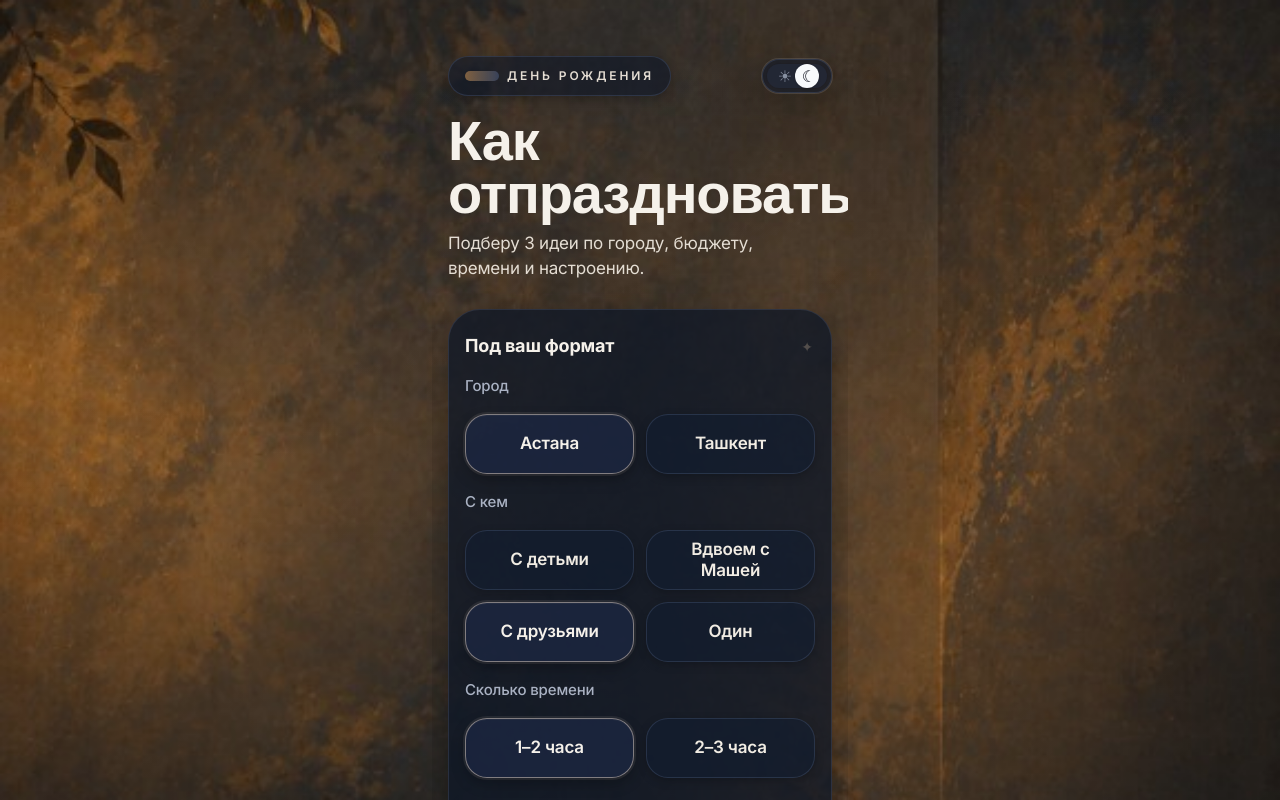
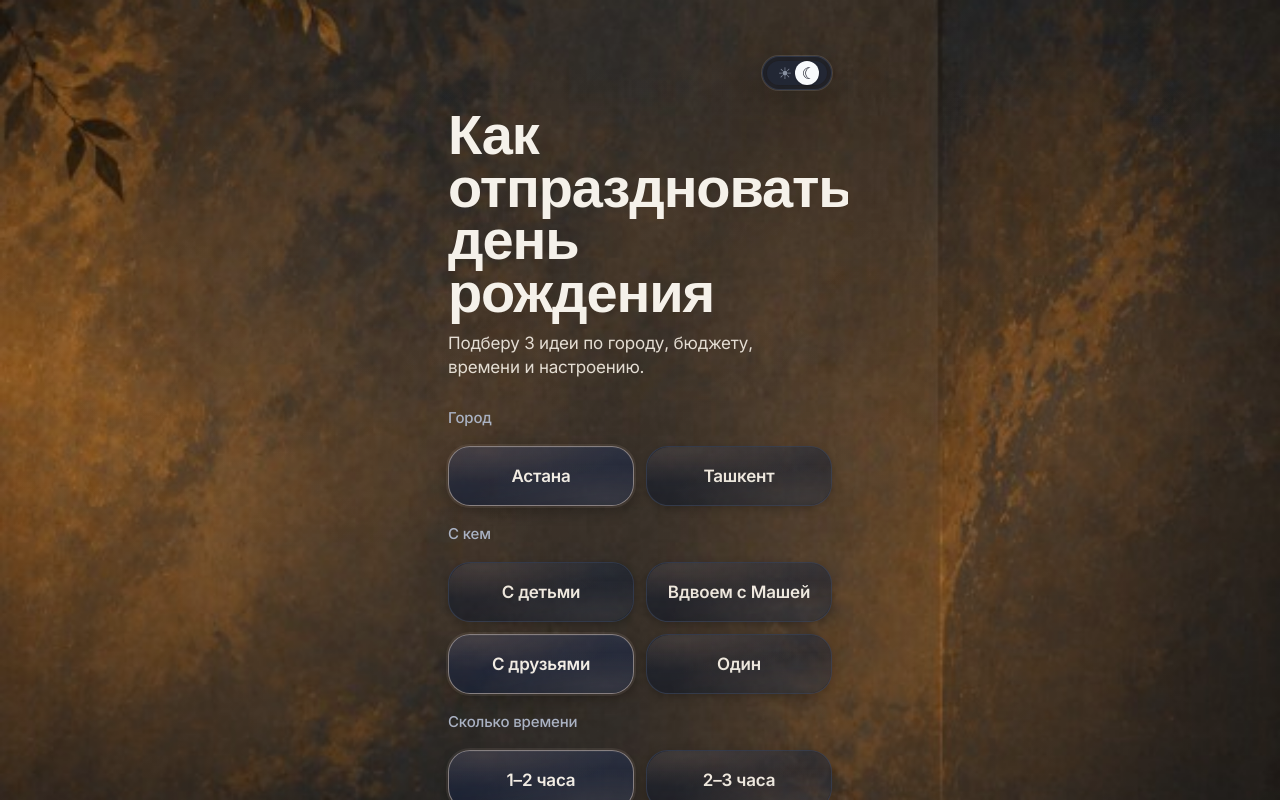
Before and after one commit to m05v08-gif/Nikitabirthday, a Next.js app: page /ideas in a window 1280 px wide. Shown: the top 800 px of the page. Built offline with nearby package versions, Linux system fonts and the light colour scheme.

Commit message:
Ideas: remove badge and filter card, 3-line title, +10% button transparency

```diff
--- a/src/app/globals.css
+++ b/src/app/globals.css
@@ -130,10 +130,10 @@ html[data-theme="light"] ::selection {
   --ideas-text-secondary: #E4DDD3;
   --ideas-text-muted: #AAB2C3;
 
-  --ideas-surface-main: rgba(14, 23, 39, 0.76);
-  --ideas-surface-secondary: rgba(17, 29, 49, 0.58);
-  --ideas-surface-chip: rgba(18, 30, 51, 0.54);
-  --ideas-surface-selected: rgba(30, 41, 68, 0.72);
+  --ideas-surface-main: rgba(14, 23, 39, 0.68);
+  --ideas-surface-secondary: rgba(17, 29, 49, 0.52);
+  --ideas-surface-chip: rgba(18, 30, 51, 0.49);
+  --ideas-surface-selected: rgba(30, 41, 68, 0.65);
 
   --ideas-border-main: rgba(110, 125, 154, 0.22);
   --ideas-border-chip: rgba(77, 93, 126, 0.36);
@@ -150,24 +150,24 @@ html[data-theme="light"] ::selection {
     0 6px 14px rgba(0, 0, 0, 0.26),
     inset 0 1px 0 rgba(255, 255, 255, 0.04);
 
-  --ideas-cta-bg: linear-gradient(180deg, rgba(248, 244, 238, 0.98) 0%, rgba(235, 227, 214, 0.98) 100%);
+  --ideas-cta-bg: linear-gradient(180deg, rgba(248, 244, 238, 0.88) 0%, rgba(235, 227, 214, 0.88) 100%);
   --ideas-cta-border: rgba(255, 255, 255, 0.10);
   --ideas-cta-fg: #121A2A;
 
-  --ideas-helper-bg: rgba(16, 25, 42, 0.66);
+  --ideas-helper-bg: rgba(16, 25, 42, 0.59);
   --ideas-helper-icon-bg: rgba(214, 154, 87, 0.14);
   --ideas-shadow-helper: 0 10px 24px rgba(0, 0, 0, 0.24);
 
-  --ideas-results-bg: rgba(14, 23, 39, 0.64);
+  --ideas-results-bg: rgba(14, 23, 39, 0.58);
   --ideas-results-border: rgba(110, 125, 154, 0.20);
   --ideas-shadow-results: 0 10px 28px rgba(0, 0, 0, 0.28);
 
-  --ideas-result-bg: rgba(18, 29, 48, 0.70);
+  --ideas-result-bg: rgba(18, 29, 48, 0.63);
   --ideas-result-border: rgba(87, 103, 136, 0.30);
   --ideas-shadow-result: 0 10px 28px rgba(0, 0, 0, 0.28);
   --ideas-result-fg: #E6DED4;
 
-  --ideas-bottom-bg: rgba(14, 23, 39, 0.66);
+  --ideas-bottom-bg: rgba(14, 23, 39, 0.59);
   --ideas-shadow-bottom: 0 10px 22px rgba(0, 0, 0, 0.24);
 
   --ideas-pad-x: 16px;
@@ -185,10 +185,10 @@ html[data-theme="light"] .ideas-page {
   --ideas-text-secondary: #3A4251;
   --ideas-text-muted: #7A8190;
 
-  --ideas-surface-main: rgba(248, 244, 238, 0.84);
-  --ideas-surface-secondary: rgba(255, 255, 255, 0.52);
-  --ideas-surface-chip: rgba(255, 255, 255, 0.44);
-  --ideas-surface-selected: rgba(248, 240, 234, 0.92);
+  --ideas-surface-main: rgba(248, 244, 238, 0.76);
+  --ideas-surface-secondary: rgba(255, 255, 255, 0.47);
+  --ideas-surface-chip: rgba(255, 255, 255, 0.40);
+  --ideas-surface-selected: rgba(248, 240, 234, 0.83);
 
   --ideas-border-main: rgba(194, 183, 164, 0.40);
   --ideas-border-chip: rgba(173, 180, 192, 0.38);
@@ -204,24 +204,24 @@ html[data-theme="light"] .ideas-page {
     0 0 0 2px rgba(245, 232, 222, 0.92),
     0 4px 12px rgba(188, 144, 109, 0.10);
 
-  --ideas-cta-bg: linear-gradient(180deg, rgba(248, 239, 229, 0.98) 0%, rgba(241, 224, 204, 0.98) 100%);
+  --ideas-cta-bg: linear-gradient(180deg, rgba(248, 239, 229, 0.88) 0%, rgba(241, 224, 204, 0.88) 100%);
   --ideas-cta-border: rgba(228, 197, 172, 0.56);
   --ideas-cta-fg: #1F2433;
 
-  --ideas-helper-bg: rgba(248, 244, 238, 0.72);
+  --ideas-helper-bg: rgba(248, 244, 238, 0.65);
   --ideas-helper-icon-bg: rgba(235, 201, 175, 0.24);
   --ideas-shadow-helper: 0 8px 22px rgba(82, 63, 39, 0.06);
 
-  --ideas-results-bg: rgba(248, 244, 238, 0.64);
+  --ideas-results-bg: rgba(248, 244, 238, 0.58);
   --ideas-results-border: rgba(194, 183, 164, 0.32);
   --ideas-shadow-results: 0 8px 24px rgba(82, 63, 39, 0.06);
 
-  --ideas-result-bg: rgba(252, 250, 246, 0.88);
+  --ideas-result-bg: rgba(252, 250, 246, 0.79);
   --ideas-result-border: rgba(201, 190, 172, 0.36);
   --ideas-shadow-result: 0 8px 24px rgba(82, 63, 39, 0.07);
   --ideas-result-fg: #2E3444;
 
-  --ideas-bottom-bg: rgba(248, 244, 238, 0.74);
+  --ideas-bottom-bg: rgba(248, 244, 238, 0.67);
   --ideas-shadow-bottom: 0 8px 22px rgba(82, 63, 39, 0.06);
 }
 
@@ -258,6 +258,61 @@ html[data-theme="light"] .ideas-page {
   --tt-icon: 18px;
   --tt-shift: calc(112px - 14px - 44px);
   border-radius: 29px;
+}
+
+/* Home-like material effects for Ideas UI (no background changes) */
+.ideas-page .ideas-card,
+.ideas-page .ideas-badge,
+.ideas-page .ideas-cta,
+.ideas-page .ideas-helper,
+.ideas-page .ideas-results,
+.ideas-page .ideas-bottom,
+.ideas-page .ideas-result-card,
+.ideas-page .ideas-chip {
+  position: relative;
+  overflow: hidden;
+}
+
+.ideas-page .ideas-card::before,
+.ideas-page .ideas-helper::before,
+.ideas-page .ideas-results::before,
+.ideas-page .ideas-result-card::before,
+.ideas-page .ideas-chip::before,
+.ideas-page .ideas-bottom::before {
+  content: "";
+  position: absolute;
+  inset: 0;
+  pointer-events: none;
+  border-radius: inherit;
+  background:
+    radial-gradient(120% 90% at 20% 10%, rgba(235, 201, 175, 0.10), transparent 60%),
+    linear-gradient(180deg, rgba(255, 255, 255, 0.10), transparent 46%, rgba(0, 0, 0, 0.06));
+  opacity: 0.85;
+}
+
+html[data-theme="dark"] .ideas-page .ideas-card::before,
+html[data-theme="dark"] .ideas-page .ideas-helper::before,
+html[data-theme="dark"] .ideas-page .ideas-results::before,
+html[data-theme="dark"] .ideas-page .ideas-result-card::before,
+html[data-theme="dark"] .ideas-page .ideas-chip::before,
+html[data-theme="dark"] .ideas-page .ideas-bottom::before {
+  background:
+    radial-gradient(120% 90% at 18% 8%, rgba(215, 154, 98, 0.14), transparent 62%),
+    radial-gradient(120% 92% at 86% 88%, rgba(255, 227, 197, 0.10), transparent 64%),
+    linear-gradient(180deg, rgba(255, 255, 255, 0.04), transparent 46%, rgba(0, 0, 0, 0.14));
+  opacity: 0.9;
+}
+
+.ideas-page .ideas-chip:hover {
+  background-color: color-mix(in oklab, var(--ideas-surface-chip) 74%, transparent);
+}
+
+.ideas-page .ideas-bottom:hover {
+  background-color: color-mix(in oklab, var(--ideas-bottom-bg) 84%, transparent);
+}
+
+.ideas-page .ideas-cta:hover {
+  filter: saturate(1.02) contrast(1.02);
 }
 /* Stories page — premium editorial story frame */
 .stories-page {
--- a/src/app/ideas/page.tsx
+++ b/src/app/ideas/page.tsx
@@ -60,7 +60,7 @@ export default function IdeasPage() {
   }, [budget, city, companyType, duration, mood]);
 
   const chipBase =
-    "min-h-[var(--ideas-chip-h)] rounded-[var(--radius-chip)] border px-4 text-center font-sans text-[17px] font-semibold leading-[1.2] tracking-[-0.01em] transition-[background-color,border-color,box-shadow,transform,color] duration-[220ms] ease-[cubic-bezier(0.22,1,0.36,1)] active:scale-[0.985]";
+    "ideas-chip relative overflow-hidden min-h-[var(--ideas-chip-h)] rounded-[var(--radius-chip)] border px-4 text-center font-sans text-[17px] font-semibold leading-[1.2] tracking-[-0.01em] transition-[background-color,border-color,box-shadow,transform,color] duration-[220ms] ease-[cubic-bezier(0.22,1,0.36,1)] active:scale-[0.985]";
   const chipInactive = `${chipBase} border-[color:var(--ideas-border-chip)] bg-[color:var(--ideas-surface-chip)] text-[color:var(--ideas-chip-fg)] shadow-[var(--shadow-chip)]`;
   const chipActive = `${chipBase} border-[color:var(--ideas-border-selected)] bg-[color:var(--ideas-surface-selected)] text-[color:var(--ideas-text-primary)] shadow-[var(--ideas-chip-selected-shadow)]`;
 
@@ -81,33 +81,21 @@ export default function IdeasPage() {
         <div className="mx-auto max-w-[430px] px-[var(--ideas-pad-x)] pb-[calc(32px_+_env(safe-area-inset-bottom))] pt-6">
           <header className="ideas-hero">
             <div className="flex items-center justify-between gap-3">
-              <div className="ideas-badge inline-flex h-10 items-center gap-2 rounded-[var(--radius-badge)] border border-[color:var(--ideas-border-chip)] bg-[color:var(--ideas-badge-bg)] px-4 shadow-[var(--shadow-chip)] backdrop-blur-[var(--blur-surface)]">
-                <span aria-hidden="true" className="h-[10px] w-[34px] rounded-full bg-[image:var(--ideas-badge-accent)] opacity-90" />
-                <span className="text-[12px] font-semibold uppercase tracking-[0.24em] text-[color:var(--ideas-text-secondary)]">
-                  ДЕНЬ РОЖДЕНИЯ
-                </span>
-              </div>
-
+              <div />
               <ThemeToggle className="ideas-toggle border border-[color:var(--ideas-border-chip)] bg-[color:var(--ideas-badge-bg)] shadow-[var(--shadow-card)] ring-0 backdrop-blur-[var(--blur-surface)] motion-safe:hover:-translate-y-0 motion-safe:hover:shadow-[var(--shadow-card)]" />
             </div>
 
             <h1 className="ideas-title mt-[18px] max-w-[320px] font-[600] leading-[0.94] tracking-[-0.02em] text-[color:var(--ideas-text-primary)]">
-              Как отпраздновать
+              <span className="block">Как</span>
+              <span className="block">отпраздновать</span>
+              <span className="block">день рождения</span>
             </h1>
             <p className="ideas-subtitle mt-3 max-w-[320px] text-[17px] leading-[1.45] tracking-[-0.01em] text-[color:var(--ideas-text-secondary)]">
               Подберу 3 идеи по городу, бюджету, времени и настроению.
             </p>
           </header>
 
-          <section className="ideas-card mt-7 relative overflow-hidden rounded-[var(--radius-page-card)] border border-[color:var(--ideas-border-main)] bg-[color:var(--ideas-surface-main)] p-[24px_16px_18px_16px] shadow-[var(--shadow-card)] backdrop-blur-[var(--blur-surface)]">
-            <span aria-hidden="true" className="ideas-sparkle absolute right-[18px] top-[26px] text-[14px] opacity-[0.52] text-[color:var(--ideas-accent-sparkle)]">
-              ✦
-            </span>
-
-            <div className="mb-[18px] text-[18px] font-bold leading-6 tracking-[-0.01em] text-[color:var(--ideas-text-primary)]">
-              Под ваш формат
-            </div>
-
+          <section className="mt-7">
           <div className="grid gap-2">
             <div className="ideas-section-label mb-[10px] text-[15px] font-medium leading-5 tracking-[-0.01em] text-[color:var(--ideas-text-muted)]">
               Город
@@ -297,7 +285,7 @@ export default function IdeasPage() {
                     {ideaCards.map((idea, idx) => (
                       <div
                         key={`${idx}-${idea.slice(0, 12)}`}
-                        className="grid grid-cols-[34px_1fr] items-start gap-x-[14px] rounded-[var(--radius-result-card)] border border-[color:var(--ideas-result-border)] bg-[color:var(--ideas-result-bg)] p-[18px] shadow-[var(--ideas-shadow-result)]"
+                        className="ideas-result-card relative overflow-hidden grid grid-cols-[34px_1fr] items-start gap-x-[14px] rounded-[var(--radius-result-card)] border border-[color:var(--ideas-result-border)] bg-[color:var(--ideas-result-bg)] p-[18px] shadow-[var(--ideas-shadow-result)]"
                       >
                         <div className="pt-[2px] font-[700] leading-none text-[28px] text-[color:var(--ideas-text-primary)]">
                           {idx + 1}
```
